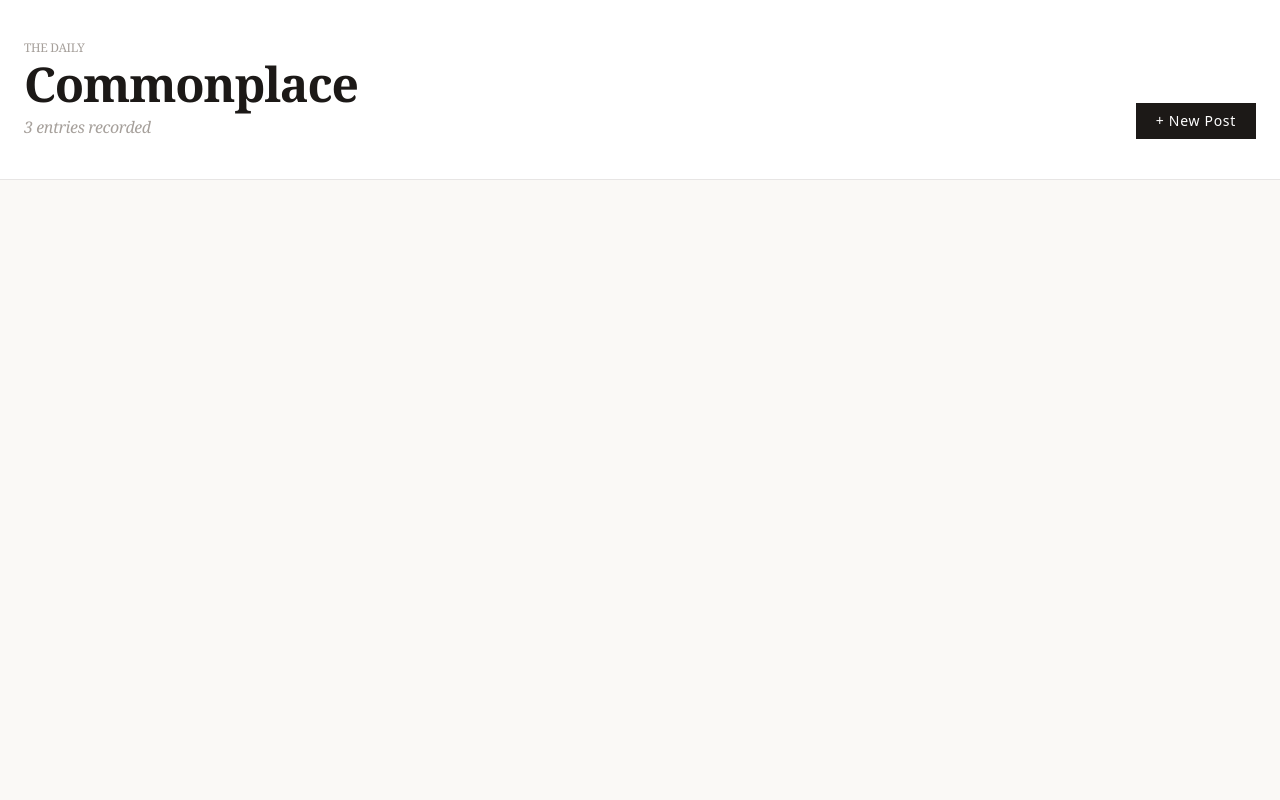
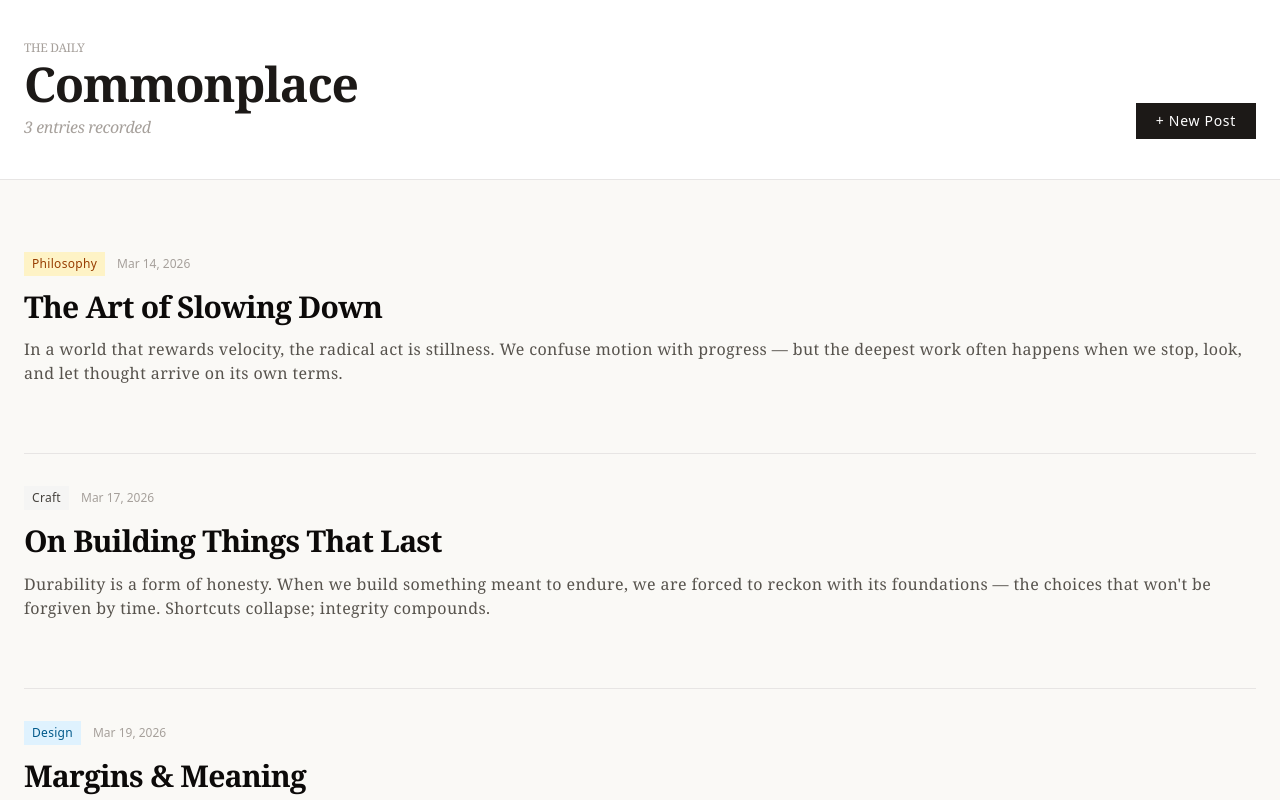
Before and after one commit to Brahmanaman/CodePearReview, a React (Vite) app in the folder postmanager/: page / in a window 1280 px wide. Shown: the top 800 px of the page. Built offline with nearby package versions, Linux system fonts and the light colour scheme.

Commit message:
delete functionality done

```diff
--- a/postmanager/package.json
+++ b/postmanager/package.json
@@ -13,6 +13,7 @@
     "@tailwindcss/vite": "^4.2.2",
     "react": "^19.2.4",
     "react-dom": "^19.2.4",
+    "react-icons": "^5.6.0",
     "tailwindcss": "^4.2.2",
     "uniqid": "^5.4.0"
   },
--- a/postmanager/src/App.jsx
+++ b/postmanager/src/App.jsx
@@ -1,6 +1,7 @@
 import React, { useState } from 'react'
 import Navbar from './components/Navbar'
 import Form from './components/Form'
+import Card from './components/Card';
 
 
 const INITIAL_POSTS = [
@@ -44,6 +45,9 @@ const App = () => {
       <div className='min-h-screen bg-[#faf9f6] font-serif' style={{ fontFamily: "'Georgia', 'Times New Roman', serif" }}>
         <Navbar setModal={setModal} />
         {modal && <Form setModal={setModal} modal={modal} setPost={setPost} post={post} setPosts={setPosts} posts={posts} />}
+        <main className='max-w-350 px-6 py-10 mx-auto'>
+          <Card posts={posts} setPosts={setPosts} />
+        </main>
       </div>
     </>
   )
--- /dev/null
+++ b/postmanager/src/components/Card.jsx
@@ -0,0 +1,56 @@
+import React from 'react'
+const categoryColor = (cat) => {
+    const map = {
+        Philosophy: "bg-amber-100 text-amber-800",
+        Craft: "bg-stone-100 text-stone-700",
+        Design: "bg-sky-100 text-sky-800",
+        Technology: "bg-emerald-100 text-emerald-800",
+        Life: "bg-rose-100 text-rose-800",
+        Other: "bg-purple-100 text-purple-800",
+    };
+    return map[cat] || "bg-gray-100 text-gray-700";
+};
+
+const Card = ({ posts, setPosts }) => {
+    const deletePost = (id) => {
+        setPosts(posts.filter((post) => post.id != id))
+    }
+    return (
+        <>
+            {posts.length === 0 ?
+                <div className="text-center py-32 text-stone-400">
+                    <p className="text-6xl mb-4">📄</p>
+                    <p className="italic text-xl">Nothing written yet.</p>
+                    <p className="text-sm mt-2" style={{ fontFamily: "system-ui, sans-serif" }}>
+                        Start by creating your first post.
+                    </p>
+                </div>
+                :
+                <div>
+                    {
+                        posts.map((post) => {
+                            return <div className="group border-stone-200 border-b " key={post.id}>
+                                <div className='space-y-4 py-8'>
+                                    <div className='flex items-center gap-3 mb-3' style={{ fontFamily: "system-ui, sans-serif" }}>
+                                        <span className={`text-xs font-medium tracking-wide py-1 px-2 ${categoryColor(post.category)}`}>{post.category}</span>
+                                        <span className='text-xs text-stone-400' >{post.date}</span>
+                                    </div>
+                                    <h2 className='text-3xl text-stone-950 font-bold mb-3 leading-tight tracking-tight'>{post.title}</h2>
+                                    <p className='text-stone-600 tracking-wide'>{post.body}</p>
+
+                                    <div className='flex items-center gap-4 mt-5 opacity-0 group-hover:opacity-100 transition-opacity duration-200' style={{ fontFamily: "system-ui, sans-serif" }}>
+                                        <button className='text-xs text-stone-500 hover:text-stone-900 transition-colors cursor-pointer'> ✏️ Edit</button>
+                                        <button onClick={() => deletePost(post.id)} className='text-xs text-red-400 hover:text-red-600 cursor-pointer'> ❌ <span className='text-red-500'>Delete</span></button>
+                                    </div>
+                                </div>
+                            </div>
+                        })
+                    }
+                </div>
+            }
+
+        </>
+    )
+}
+
+export default Card
```
Also changed, not shown: 1 other file (tests, documents, lock files or other folders).
